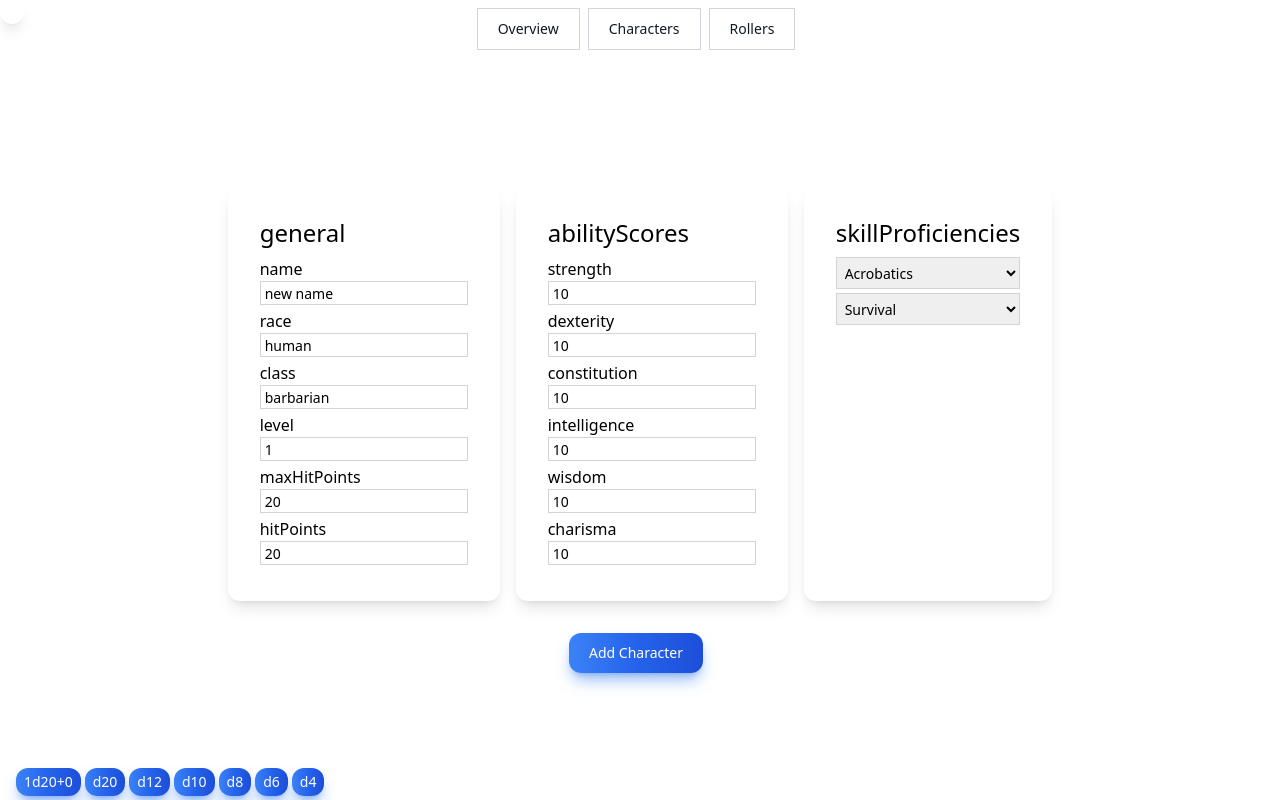
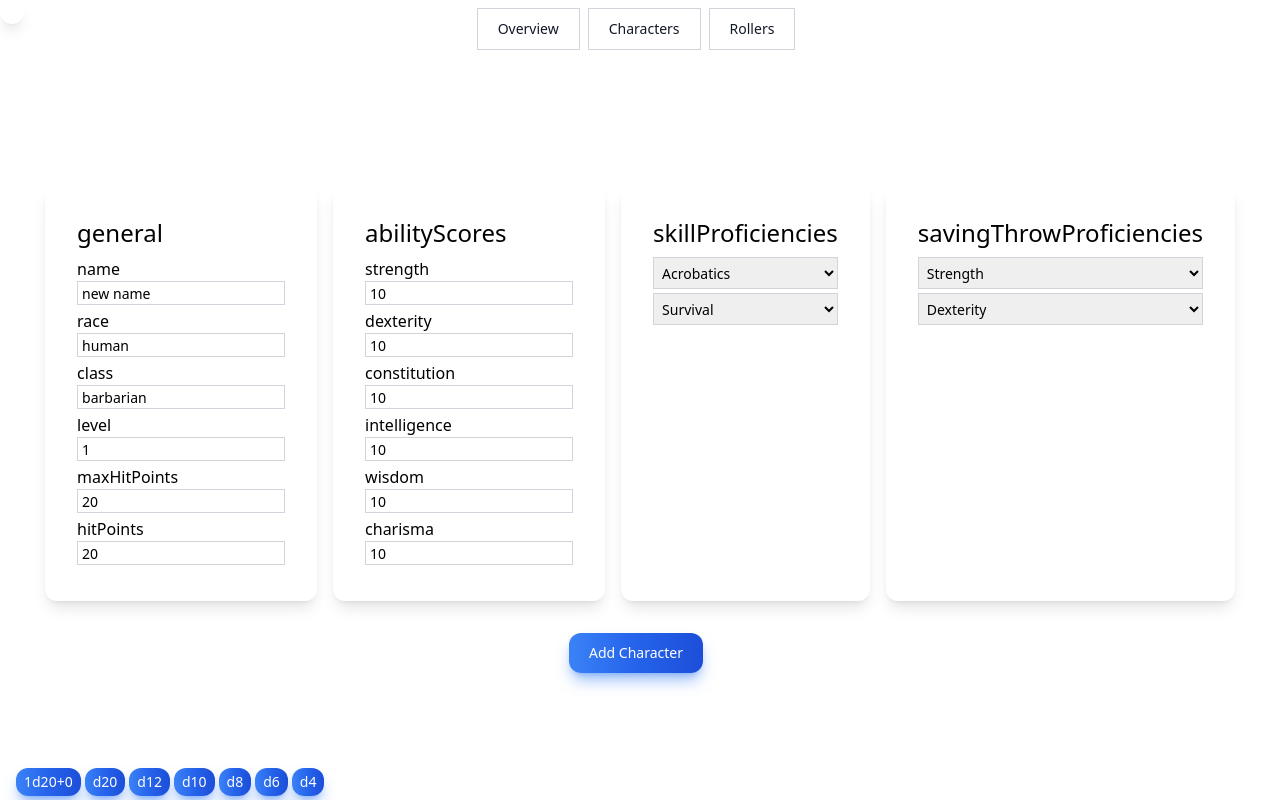
Before and after one commit to troyrthompson/dm-tools, a Next.js app: page /character/add in a window 1280 px wide. Built offline with nearby package versions, Linux system fonts and the light colour scheme.

Commit message:
Add Saving Throws to character sheet

```diff
--- a/app/components/character/EditCharacterSheet.tsx
+++ b/app/components/character/EditCharacterSheet.tsx
@@ -6,6 +6,7 @@ type CharacterSheetProps = {
 };
 
 import { skillList } from "@/lib/features/characters/charactersSlice";
+import { savingThrowProficienciesList } from "@/lib/features/characters/charactersSlice";
 
 export const EditCharacterSheet = ({ characterDataArr, inputRefs }: CharacterSheetProps) => {
     let superIndex = 0;
@@ -23,10 +24,20 @@ export const EditCharacterSheet = ({ characterDataArr, inputRefs }: CharacterShe
                     })}
                 </select>
             )
+        } else if (type === 'savingThrowProficiencies') {
+            return (
+                <select className="text-sm h-8 pl-1 py-1 border border-gray-300 mb-1" key={data[0]} id={data[0]} ref={el => inputRefs.current[superIndex++] = el} defaultValue={data[1]}>
+                    {savingThrowProficienciesList.map((savingThrow, index) => {
+                        return (
+                            <option key={index} value={savingThrow}>{savingThrow}</option>
+                        )
+                    })}
+                </select>
+            )
         } else {
             return (
                 <>
-                <label for={data[0]}>{data[0]}</label>
+                <label htmlFor={data[0]}>{data[0]}</label>
                 <input className="text-sm h-6 pl-1 py-1 border border-gray-300 mb-1" type={inputType} key={data[0]} id={data[0]} ref={el => inputRefs.current[superIndex++] = el} defaultValue={data[1]} />
                 </>
             )
--- a/app/components/character/ViewCharacterSheet.tsx
+++ b/app/components/character/ViewCharacterSheet.tsx
@@ -29,6 +29,8 @@ const skills = [
     ['Stealth', 'dexterity'],
     ['Survival', 'wisdom']
 ];
+
+import { savingThrowList } from '@/lib/features/characters/charactersSlice';
 
 export const ViewCharacterSheet = ({ character }) => {
     const dispatch = useAppDispatch();
@@ -87,6 +89,10 @@ export const ViewCharacterSheet = ({ character }) => {
         return character.skillProficiencies.includes(skill) ? getProficiencyBonus(character.general.level) : 0;
     }
 
+    function getSavingThrowBonus(savingThrow: string) {
+        return character.savingThrowProficiencies.includes(getCapitalizedString(savingThrow)) ? getProficiencyBonus(character.general.level) : 0;
+    }
+
     function buildSkillList() {
         return skills.map((skill, i) => {
             const bonus = getSkillsBonus(skill[0]);
@@ -112,16 +118,27 @@ export const ViewCharacterSheet = ({ character }) => {
                 })}
                 <Link className="font-bold block mt-2" href={`/character/edit/?id=${character.id}`}><Button text='Edit Character'></Button></Link>
             </div>
-            <div className="p-8 rounded-xl shadow-lg">
+        </div>
+        <div className="flex flex-wrap gap-4 justify-center">
+            <div>
+                <div className="p-8 rounded-xl shadow-lg">
                 <h2 className="text-2xl mb-2 mt-0">Ability Scores</h2>
                 {Object.entries(character.abilityScores).map((data: any, i: number) => {
                     return (
-                        <div className="flex justify-between" key={`${i}-ability-score`}><button className="text-white bg-gradient-to-r w-12 from-blue-500 via-blue-600 to-blue-700 hover:bg-gradient-to-br focus:ring-2 focus:outline-none focus:ring-blue-300 dark:focus:ring-blue-800 shadow-lg shadow-blue-500/50 dark:shadow-lg dark:shadow-blue-800/80 font-small rounded-xl text-sm px-3 py-1 text-center me-1 mb-1" onClick={() => handleAbilityScoreClick(data)}>{getAbilityScoreModifierString(data[1])}</button> <span className="px-4">{getCapitalizedString(data[0])}</span> <span className="font-bold">{data[1]}</span></div>
+                        <div className="flex justify-between" key={`${i}-ability-score`}><div onClick={() => handleAbilityScoreClick(data)}><SmallButton text={getAbilityScoreModifierString(data[1])} /></div> <span className="px-4">{getCapitalizedString(data[0])}</span> <span className="font-bold">{data[1]}</span></div>
                     )
                 })}
+                </div>
+                <div className="p-8 rounded-xl shadow-lg">
+                <h2 className="text-2xl mb-2 mt-0">Saving Throws</h2>
+                {Object.entries(character.abilityScores).map((data: any, i: number) => {
+                    let savingThrowBonus = getSavingThrowBonus(data[0]);
+                    return (
+                        <div className="flex justify-between" key={`${i}-ability-score`}><div onClick={() => handleAbilityScoreClick(data)}><SmallButton text={getAbilityScoreModifierString(data[1], savingThrowBonus)} /></div> <span className="px-4">{getCapitalizedString(data[0])}</span></div>
+                    )
+                })}
+                </div>
             </div>
-        </div>
-        <div className="flex flex-wrap gap-4 justify-center">
             <div className="p-8 rounded-xl shadow-lg">
                 <h2 className="text-2xl mb-2 mt-0">Skills</h2>
                 {buildSkillList()}
--- a/lib/defaultCharacters.ts
+++ b/lib/defaultCharacters.ts
@@ -22,6 +22,10 @@ export const defaultCharacters: CharactersSlice = {
         skillProficiencies: [
             'Acrobatics',
             'Survival'
+        ],
+        savingThrowProficiencies: [
+            'Strength',
+            'Dexterity'
         ]
     },{
         id: 2,
@@ -44,6 +48,10 @@ export const defaultCharacters: CharactersSlice = {
         skillProficiencies: [
             'Acrobatics',
             'Survival'
+        ],
+        savingThrowProficiencies: [
+            'Intelligence',
+            'Wisdom'
         ]
     }],
 };
--- a/lib/features/characters/charactersSlice.ts
+++ b/lib/features/characters/charactersSlice.ts
@@ -3,6 +3,17 @@ import type { PayloadAction } from "@reduxjs/toolkit";
 import { mergePreferences, loadPreferences } from "@/lib/persist";
 
 export type Skill = 'Acrobatics' | 'Animal Handling' | 'Arcana' | 'Athletics' | 'Deception' | 'History' | 'Insight' | 'Intimidation' | 'Investigation' | 'Medicine' | 'Nature' | 'Perception' | 'Performance' | 'Persuasion' | 'Religion' | 'Sleight of Hand' | 'Stealth' | 'Survival';
+
+export type SavingThrow = 'Strength' | 'Dexterity' | 'Constitution' | 'Intelligence' | 'Wisdom' | 'Charisma';
+
+export const savingThrowList = [
+  'Strength',
+  'Dexterity',
+  'Constitution',
+  'Intelligence',
+  'Wisdom',
+  'Charisma'
+];
 
 export type CharacterGeneralAttributes = {
     name: string,
@@ -14,6 +25,8 @@ export type CharacterGeneralAttributes = {
 }
 
 export type Skills = Array<Skill>;
+
+export type SavingThrows = Array<SavingThrow>;
 
 export type CharacterAbilityScoresAttributes = {
   strength: number,
@@ -29,9 +42,10 @@ export type Character = {
   general: CharacterGeneralAttributes,
   abilityScores: CharacterAbilityScoresAttributes,
   skillProficiencies: Skills,
+  savingThrowProficiencies: SavingThrows
 };
 
-export const skillList = [
+export const skillList: Skills = [
   'Acrobatics',
   'Animal Handling',
   'Arcana',
@@ -50,6 +64,15 @@ export const skillList = [
   'Sleight of Hand',
   'Stealth',
   'Survival'
+];
+
+export const savingThrowProficienciesList: SavingThrows = [
+  'Strength',
+  'Dexterity',
+  'Constitution',
+  'Intelligence',
+  'Wisdom',
+  'Charisma'
 ];
 
 export const defaultCharacter: Character = {
@@ -74,6 +97,10 @@ export const defaultCharacter: Character = {
     'Acrobatics',
     'Survival'
   ],
+  savingThrowProficiencies: [
+    'Strength',
+    'Dexterity'
+  ]
 };
 
 export function parseCharacterProperties(character: Character) {
```
